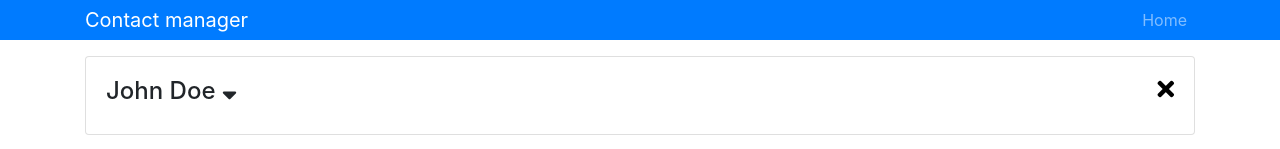
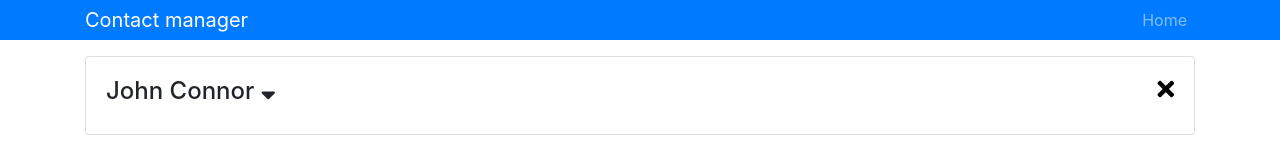
Before and after one commit to volosgoto/contactmanager, a React (Create React App) app: page / in a window 1280 px wide. Shown: the top 149 px of the page. Built offline with nearby package versions, Linux system fonts and the light colour scheme.

Commit message:
add Consumer+

```diff
--- a/src/context.js
+++ b/src/context.js
@@ -7,7 +7,7 @@ export class Provider extends Component {
     contacts: [
       {
         id: 1,
-        name: "John Doe",
+        name: "John Connor",
         email: "John_Doe@mail.com",
         phone: "333-33-33"
       },
```
